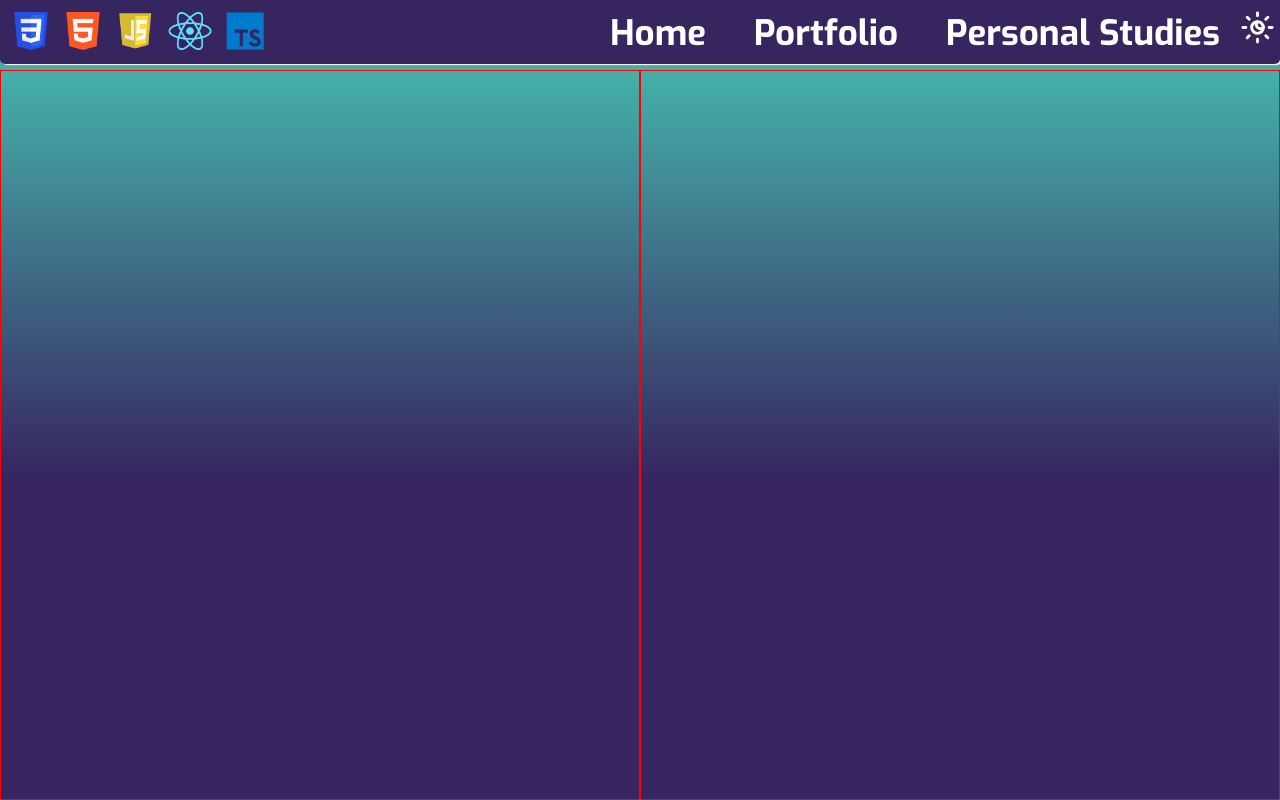
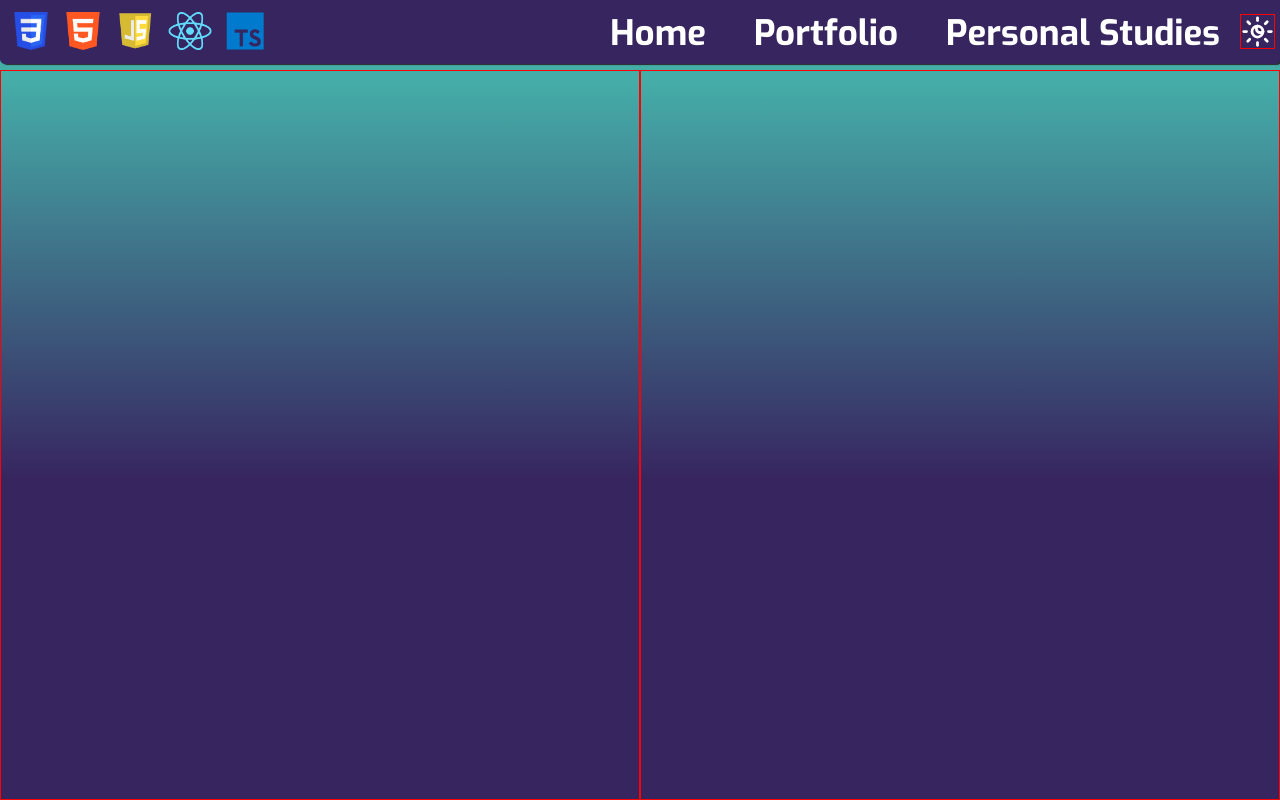
Before and after one commit to Dizzonauro/my-portfolio, a React (Create React App) app: page / in a window 1280 px wide. Both pictures are taken after a click on the icon 1257 px from the left and 27 px from the top of the page. Built offline with nearby package versions, Linux system fonts and the light colour scheme.

Commit message:
changed the style of sidebar

```diff
--- a/src/components/Header/Header.jsx
+++ b/src/components/Header/Header.jsx
@@ -1,4 +1,4 @@
-import React, { useEffect, useState } from "react";
+import React, { useState } from "react";
 import {
   HeaderContainer,
   HeaderBar,
@@ -8,6 +8,9 @@ import {
   Pages,
   IconDarkMode,
   BarsContent,
+  StyledLuSunMoon,
+  StyledFaMoon,
+  StyledLink,
 } from "./styles";
 import { useTheme } from "../../contexts/themeContext";
 import cssLogo from "../../assets/imgs/cssLogo.png";
@@ -16,9 +19,7 @@ import javaScriptLogo from "../../assets/imgs/javaScriptLogo.png";
 import reactLogo from "../../assets/imgs/reactLogo.png";
 import typeScriptLogo from "../../assets/imgs/typeScriptLogo.png";
 
-import { FaMoon, FaBars } from "react-icons/fa";
-import { LuSunMoon } from "react-icons/lu";
-import { Link } from "react-router-dom";
+import { FaBars } from "react-icons/fa";
 import Sidebar from "../Sidebar/index";
 
 export default function Header() {
@@ -27,9 +28,9 @@ export default function Header() {
 
   const renderIconTheme = () => {
     if (currentTheme.mode === "dark") {
-      return <LuSunMoon onClick={toggleTheme} />;
+      return <StyledLuSunMoon onClick={toggleTheme} />;
     } else {
-      return <FaMoon onClick={toggleTheme} />;
+      return <StyledFaMoon onClick={toggleTheme} />;
     }
   };
 
@@ -49,42 +50,9 @@ export default function Header() {
           <FaBars style={{ color: currentTheme.colors.secondary300 }} onClick={showSideBar} />
         </BarsContent>
         <HeaderPages>
-          <Pages>
-            <Link
-              style={{
-                color: currentTheme.colors.primary100,
-                fontWeight: "bold",
-                textDecoration: "none",
-              }}
-              to="/"
-            >
-              Home
-            </Link>
-          </Pages>
-          <Pages>
-            <Link
-              style={{
-                color: currentTheme.colors.primary100,
-                fontWeight: "bold",
-                textDecoration: "none",
-              }}
-              to="/portfolio"
-            >
-              Portfolio
-            </Link>
-          </Pages>
-          <Pages>
-            <Link
-              style={{
-                color: currentTheme.colors.primary100,
-                fontWeight: "bold",
-                textDecoration: "none",
-              }}
-              to="/studies"
-            >
-              Personal Studies
-            </Link>
-          </Pages>
+          <StyledLink to="/">Home</StyledLink>
+          <StyledLink to="/portfolio">Portfolio</StyledLink>
+          <StyledLink to="/studies">Personal Studies</StyledLink>
           <IconDarkMode>{renderIconTheme()}</IconDarkMode>
         </HeaderPages>
         {sideBar && (
--- a/src/components/Header/styles.ts
+++ b/src/components/Header/styles.ts
@@ -1,5 +1,8 @@
 import { styled } from "styled-components";
 import { breakpoints } from "../../utils/constants/breakpoints";
+import { LuSunMoon } from "react-icons/lu";
+import { FaMoon } from "react-icons/fa";
+import { Link } from "react-router-dom";
 
 export const HeaderContainer = styled.div`
   background-color: ${({ theme }) => theme.colors.background};
@@ -84,12 +87,14 @@ export const HeaderPages = styled.div`
   }
 `;
 
-export const Pages = styled.div`
+export const StyledLink = styled(Link)`
   font-weight: bold;
+  text-decoration: none;
+  color: ${({ theme }) => theme.colors.primary100};
+  transition: transform 0.3s ease-in-out;
   &:hover {
     cursor: pointer;
-    transition: ease-in-out;
-    border-bottom: 1px solid ${({ theme }) => theme.colors.primary100};
+    transform: scale(1.1);
   }
 `;
 
@@ -110,3 +115,15 @@ export const Container = styled.div`
   left: 0px;
   width: 300px;
 `;
+
+export const StyledLuSunMoon = styled(LuSunMoon)`
+  margin-top: 4px;
+  color: ${({ theme }) => theme.colors.primary100};
+  border: 1px solid red;
+`;
+
+export const StyledFaMoon = styled(FaMoon)`
+  margin-top: 4px;
+  color: ${({ theme }) => theme.colors.primary100};
+  border: 1px solid red;
+`;
--- a/src/components/Sidebar/Sidebar.tsx
+++ b/src/components/Sidebar/Sidebar.tsx
@@ -2,7 +2,10 @@ import React from "react";
 import {
   FaIconsContainer,
   SideBar,
+  StyledBsBriefcaseFill,
+  StyledFaBars,
   StyledFaHome,
+  StyledFaLaptopCode,
   StyledFaMoon,
   StyledLi,
   StyledLink,
@@ -10,30 +13,29 @@ import {
   StyledUl,
 } from "./styles";
 
-import { FaBars } from "react-icons/fa";
-
 export default function Sidebar({ onClick, currentTheme, toggleTheme }: any) {
   return (
     <SideBar>
       <FaIconsContainer>
-        <FaBars onClick={onClick} />
+        <StyledFaBars onClick={onClick} />
 
         {currentTheme.mode === "dark" ? (
+          <StyledLuSunMoon onClick={toggleTheme} />
+        ) : (
           <StyledFaMoon onClick={toggleTheme} />
-        ) : (
-          <StyledLuSunMoon onClick={toggleTheme} />
         )}
       </FaIconsContainer>
-
       <StyledUl>
         <StyledLi>
           <StyledFaHome />
           <StyledLink to="/">Home</StyledLink>
         </StyledLi>
         <StyledLi>
+          <StyledBsBriefcaseFill />
           <StyledLink to="/portfolio">Portfolio</StyledLink>
         </StyledLi>
         <StyledLi>
+          <StyledFaLaptopCode />
           <StyledLink to="/studies">Studies</StyledLink>
         </StyledLi>
       </StyledUl>
--- a/src/components/Sidebar/styles.ts
+++ b/src/components/Sidebar/styles.ts
@@ -1,27 +1,18 @@
 import { styled } from "styled-components";
 import { breakpoints } from "../../utils/constants/breakpoints";
-import { FaHome, FaMoon } from "react-icons/fa";
+import { FaBars, FaHome, FaMoon, FaArrowRight, FaLaptopCode } from "react-icons/fa";
 import { LuSunMoon } from "react-icons/lu";
 import { Link } from "react-router-dom";
+import { BsBriefcaseFill } from "react-icons/bs";
 
 export const SideBar = styled.div`
-  background-color: #171923;
+  background-color: ${({ theme }) => theme.colors.primary300};
   position: fixed;
   height: 100%;
   top: 0px;
   right: 0px;
   width: 300px;
   animation: showSidebar 0.4s;
-
-  > svg {
-    position: fixed;
-    color: white;
-    width: 30px;
-    height: 30px;
-    margin-top: 32px;
-    margin-right: 32px;
-    cursor: pointer;
-  }
 
   @keyframes showSidebar {
     from {
@@ -51,8 +42,18 @@ export const SideBar = styled.div`
 
 export const StyledUl = styled.ul`
   margin-top: 40px;
-  margin-left: 12px;
+  margin-left: 17px;
   color: ${({ theme }) => theme.colors.primary300};
+  animation: falling 0.5s ease-in-out;
+
+  @keyframes falling {
+    0% {
+      transform: translateY(-40%);
+    }
+    100% {
+      transform: translateY(0);
+    }
+  }
 `;
 export const StyledLi = styled.li`
   color: ${({ theme }) => theme.colors.secondary100};
@@ -79,12 +80,37 @@ export const FaIconsContainer = styled.div`
   margin-top: 12px;
 `;
 
+export const StyledFaArrowRight = styled(FaArrowRight)``;
+
+export const StyledFaBars = styled(FaBars)`
+  color: ${({ theme }) => theme.colors.secondary300};
+  cursor: pointer;
+`;
+
 export const StyledFaMoon = styled(FaMoon)`
-  color: ${({ theme }) => theme.colors.secondary300};
+  color: #5f9982;
+  &:hover {
+    cursor: pointer;
+  }
 `;
 
 export const StyledLuSunMoon = styled(LuSunMoon)`
-  color: ${({ theme }) => theme.colors.secondary300};
+  color: #f4e196;
+  &:hover {
+    cursor: pointer;
+  }
+`;
+
+export const StyledBsBriefcaseFill = styled(BsBriefcaseFill)`
+  color: ${({ theme }) => theme.colors.secondary100};
+  padding-top: 7px;
+  margin-right: 10px;
+`;
+
+export const StyledFaLaptopCode = styled(FaLaptopCode)`
+  color: ${({ theme }) => theme.colors.secondary100};
+  padding-top: 7px;
+  margin-right: 10px;
 `;
 
 export const StyledLink = styled(Link)`
--- a/src/theme/dark.ts
+++ b/src/theme/dark.ts
@@ -1,7 +1,7 @@
 const primary = {
   primary100: "#fff",
-  primary300: "#fff",
-  primary500: "#FFD76E",
+  primary200: "#fff",
+  primary300: "#28282d",
 };
 
 const secondary = {
--- a/src/theme/light.ts
+++ b/src/theme/light.ts
@@ -1,7 +1,7 @@
 const primary = {
   primary100: "#56565a",
-  primary300: "#2c2c31",
-  primary500: "#28282d",
+  primary200: "#2c2c31",
+  primary300: "#28282d",
 };
 
 const secondary = {
```
